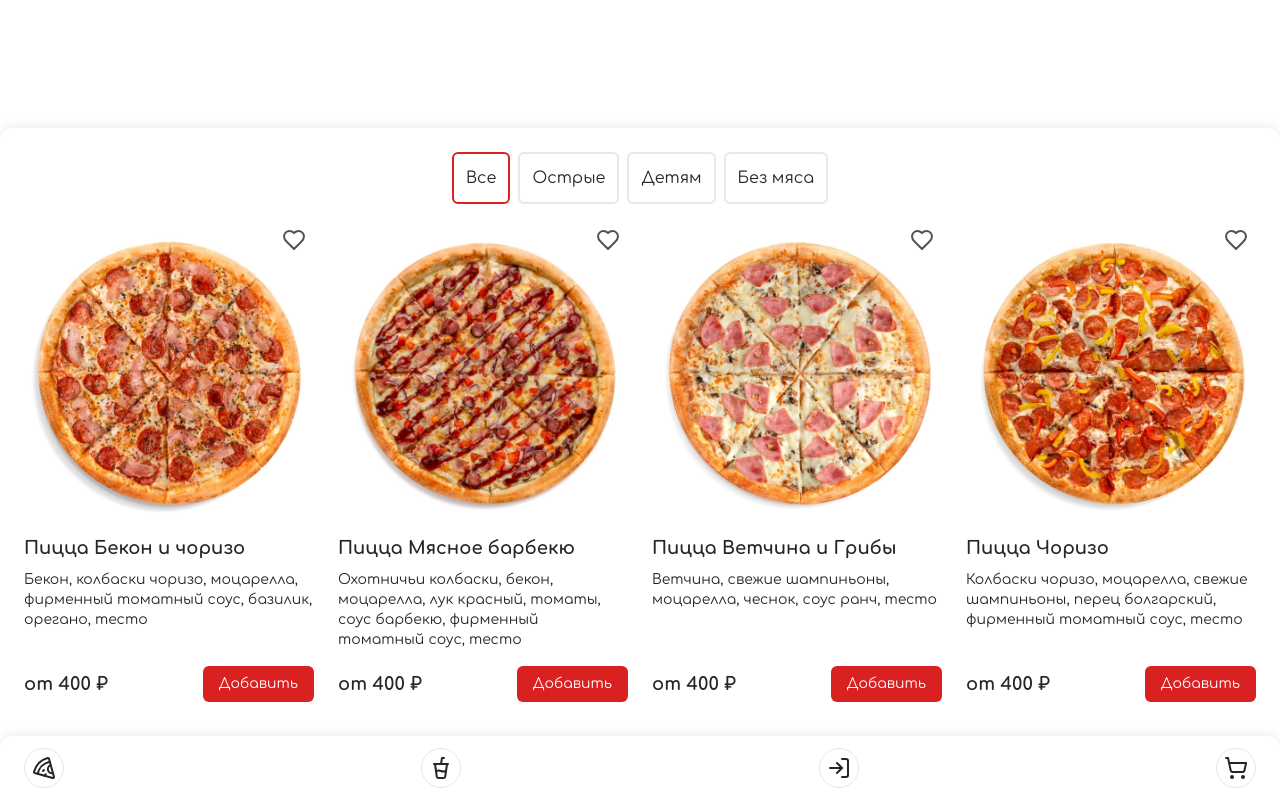
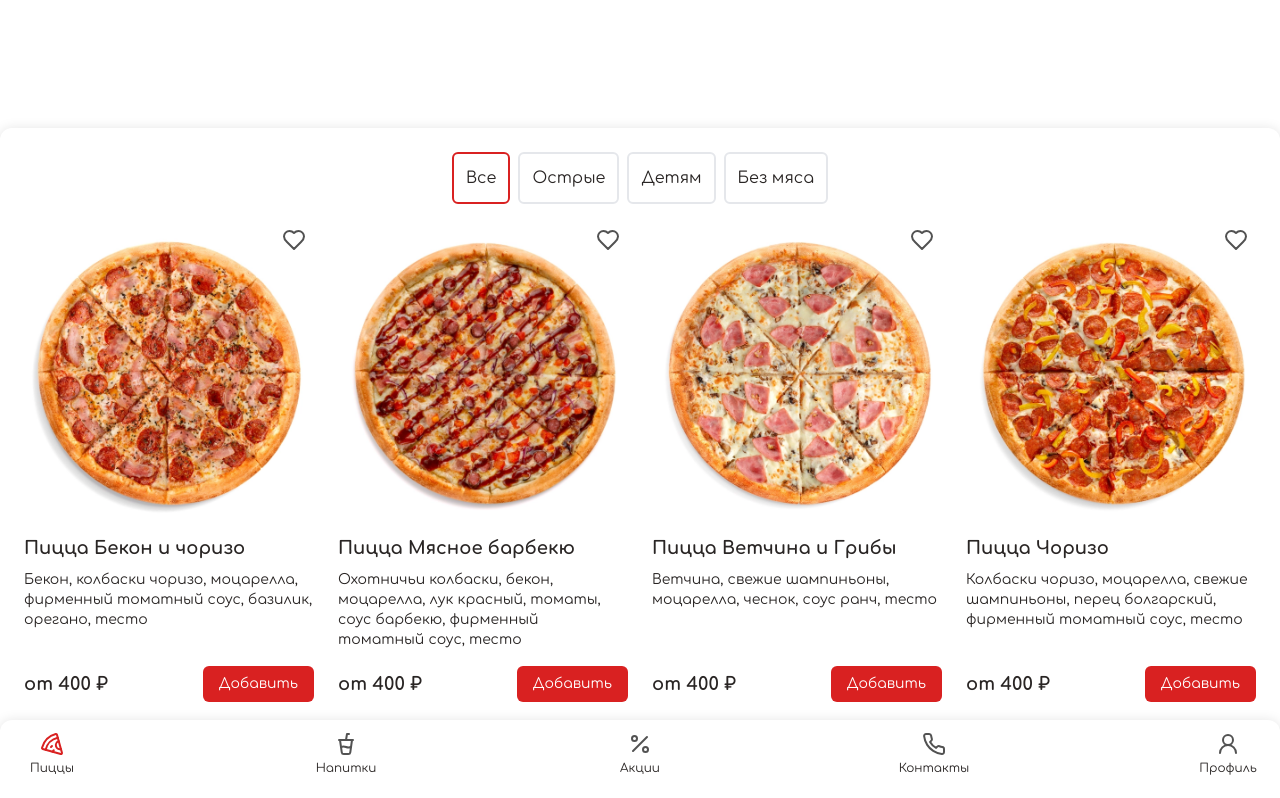
Before and after one commit to smolinartem/react-pizza-typescript, a React (Vite) app: page / in a window 1280 px wide. Shown: the top 798 px of the page. Built offline with nearby package versions, Linux system fonts and the light colour scheme.

Commit message:
feat: Header icons active class

```diff
--- a/src/components/Header.tsx
+++ b/src/components/Header.tsx
@@ -1,5 +1,3 @@
-import { useSelector } from 'react-redux'
-import { RootState } from '../store/store'
 /* import { useState } from 'react'
 import { useSelector } from 'react-redux'
 import { RootState } from '../store/store'
@@ -14,41 +12,72 @@ import SideBarMenu from './SideBarMenu'
 import ButtonAccount from './ButtonAccount'
 import ButtonAuth from './ButtonAuth' */
 
-import { CupSoda, LogIn, Pizza, ShoppingCart, UserRound } from 'lucide-react'
-import { Link } from 'react-router-dom'
+import { CupSoda, Percent, Phone, Pizza, UserRound } from 'lucide-react'
+import { NavLink } from 'react-router-dom'
 
 export default function Header() {
-  const { userInfo } = useSelector((state: RootState) => state.user)
   /*   const { userInfo } = useSelector((state: RootState) => state.user)
   const [menuOpen, setMenuOpen] = useState(false)
   const toggleMenu = () => setMenuOpen(!menuOpen)
   const handleClose = () => setMenuOpen(false)
   useMenuClose(menuOpen, handleClose) */
 
+  const link_class = 'flex flex-col gap-1 items-center size-14'
+  const title_class = 'block text-xs'
+  const accent_color = '#D92121'
+  const default_color = '#525252'
   return (
-    <header className='z-40 fixed bottom-0 w-full h-16 bg-white'>
+    <header className='z-40 fixed bottom-0 w-full h-20 bg-white'>
       <div className='container flex items-center justify-between h-full rounded-t-xl shadow-one bg-white'>
-        <Link className='flex-center size-10 rounded-full border' to='/'>
-          <Pizza />
-        </Link>
+        <NavLink className={link_class} to='/'>
+          {({ isActive }) => (
+            <>
+              <Pizza color={isActive ? accent_color : default_color} />
+              <span className={title_class}>Пиццы</span>
+            </>
+          )}
+        </NavLink>
 
-        <Link className='flex-center size-10 rounded-full border' to='drinks'>
-          <CupSoda />
-        </Link>
+        <NavLink className={link_class} to='drinks'>
+          {({ isActive }) => (
+            <>
+              <CupSoda color={isActive ? accent_color : default_color} />
+              <span className={title_class}>Напитки</span>
+            </>
+          )}
+        </NavLink>
 
-        {userInfo ? (
-          <Link className='flex-center size-10 rounded-full border' to='/'>
-            <UserRound />
-          </Link>
-        ) : (
-          <Link className='flex-center size-10 rounded-full border' to='/'>
-            <LogIn />
-          </Link>
-        )}
+        <NavLink className={link_class} to='promos'>
+          {({ isActive }) => (
+            <>
+              <Percent color={isActive ? accent_color : default_color} />
+              <span className={title_class}>Акции</span>
+            </>
+          )}
+        </NavLink>
 
-        <Link className='flex-center size-10 rounded-full border' to='drinks'>
-          <ShoppingCart />
-        </Link>
+        <NavLink className={link_class} to='contacts'>
+          {({ isActive }) => (
+            <>
+              <Phone color={isActive ? accent_color : default_color} />
+              <span className={title_class}>Контакты</span>
+            </>
+          )}
+        </NavLink>
+
+        <NavLink className={link_class} to='profile'>
+          {({ isActive }) => (
+            <>
+              <UserRound color={isActive ? accent_color : default_color} />
+              <span className={title_class}>Профиль</span>
+            </>
+          )}
+        </NavLink>
+
+        {/* <NavLink className={link_class} to='cart'>
+          <ShoppingBasket />
+          <span className={title_class}>Корзина</span>
+        </NavLink> */}
       </div>
     </header>
   )
```
